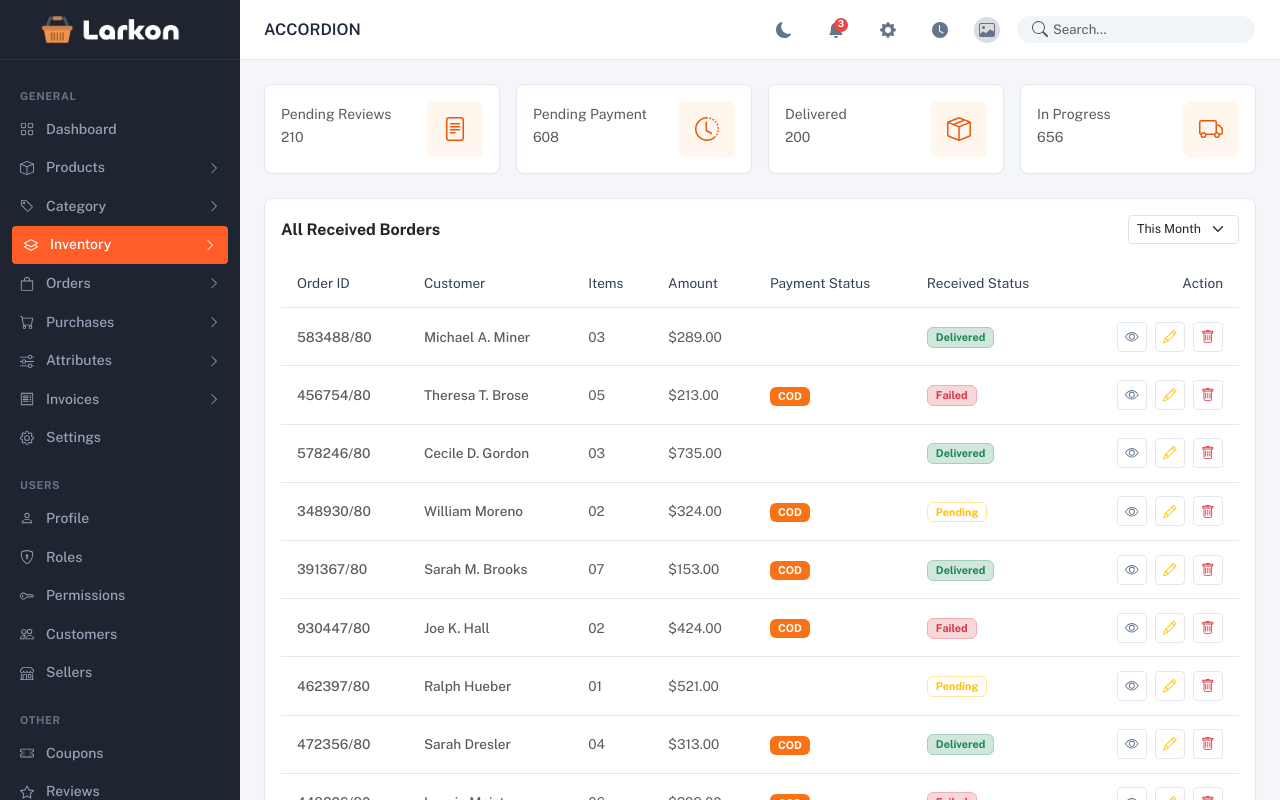
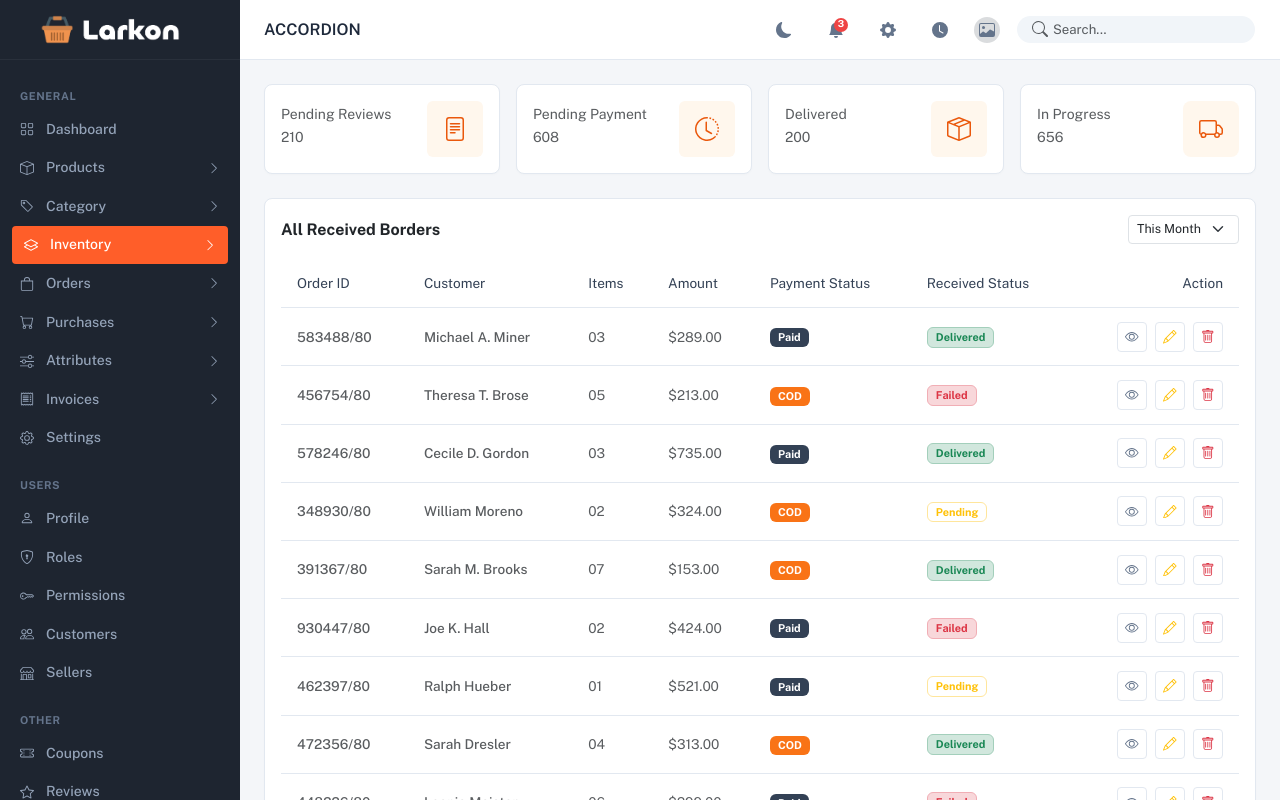
Before and after one commit to Potnuru-Jayavijaygopi/larkonproject, a React (Vite) app: page /inventory/received in a window 1280 px wide. Shown: the top 800 px of the page. Built offline with nearby package versions, Linux system fonts and the light colour scheme.

Commit message:
Received

```diff
--- a/src/Pages/inventory/ReceivedOrders.jsx
+++ b/src/Pages/inventory/ReceivedOrders.jsx
@@ -61,7 +61,7 @@ function ReceivedOrders() {
       customer: "Joe K. Hall",
       items: "02",
       amount: "$424.00",
-      paymentStatus: "paid",
+      paymentStatus: "Paid",
       receivedStatus: "Failed",
     },
 
@@ -88,7 +88,7 @@ function ReceivedOrders() {
       customer: "Leonie Meister",
       items: "06",
       amount: "$299.00",
-      paymentStatus: "paid",
+      paymentStatus: "Paid",
       receivedStatus: "Failed",
     },
   ];
@@ -102,13 +102,14 @@ function ReceivedOrders() {
 
   const renderPaymentBadge = (status) => {
     if (status === "Paid") {
-      return;
-      <span
-        className="badge bg-secondary px-2 py-1"
-        style={{ fontSize: "0.68rem", backgroundColor: "#334155" }}
-      >
-        Paid
-      </span>;
+      return (
+        <span
+          className="badge px-2 py-1 text-white"
+          style={{ fontSize: "0.68rem", backgroundColor: "#334155" }}
+        >
+          Paid
+        </span>
+      );
     } else {
       return (
         <span
```
